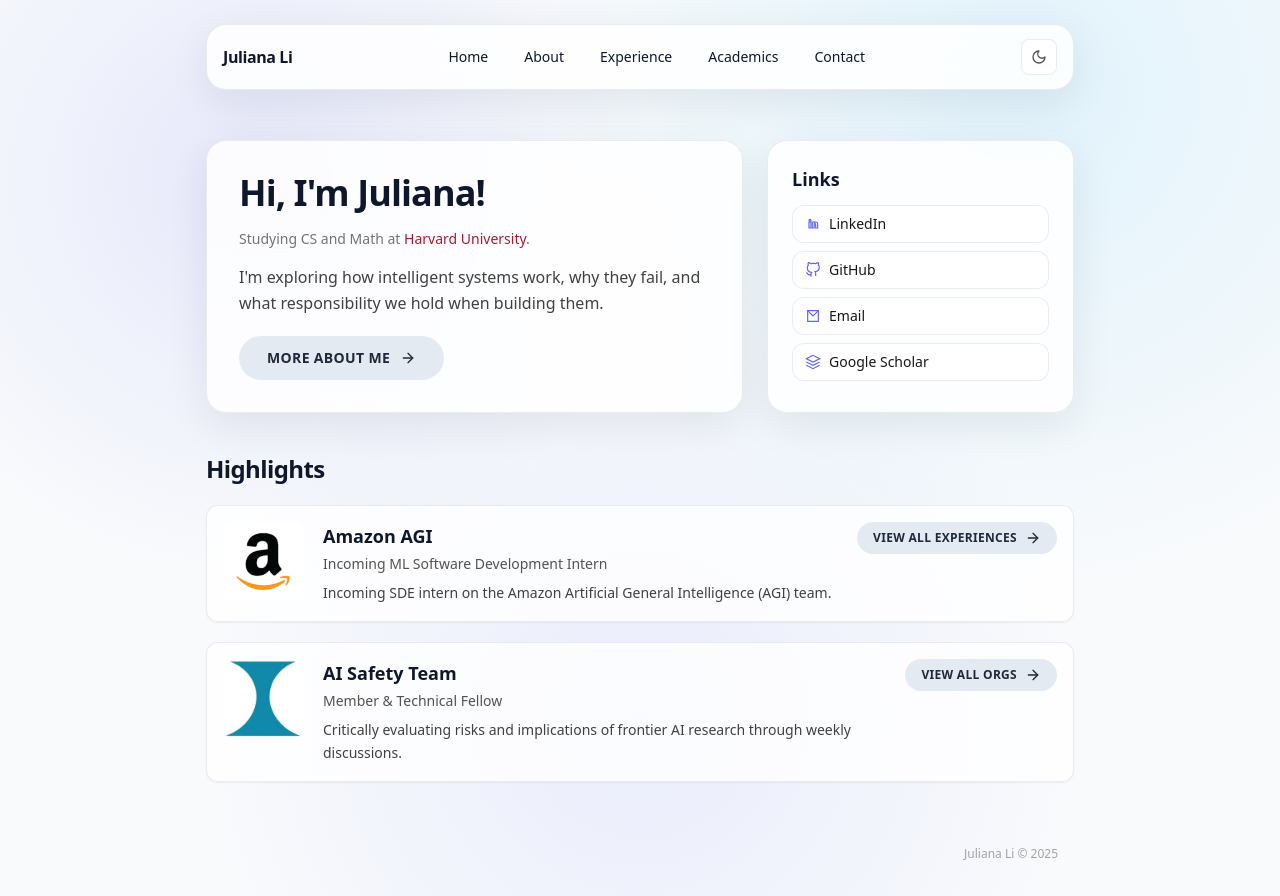
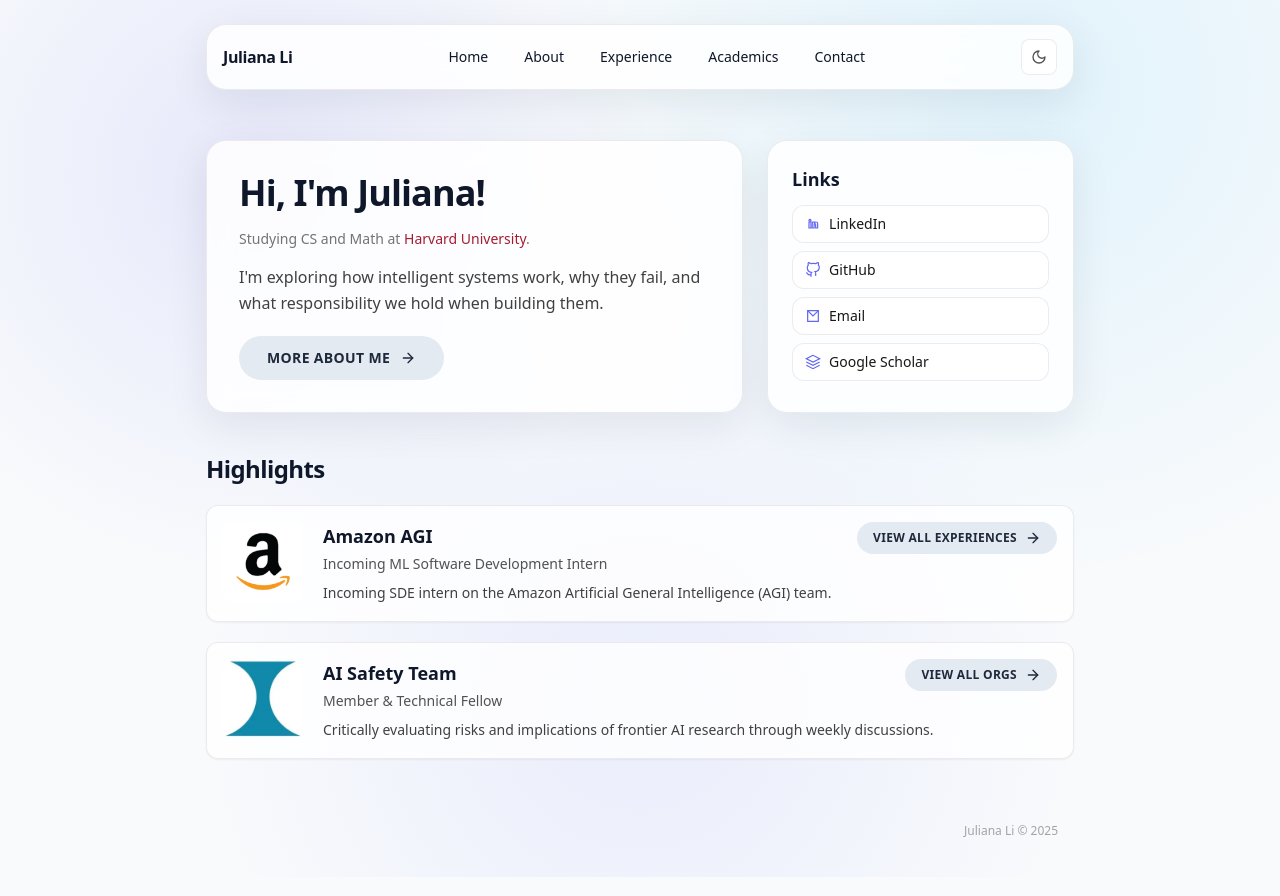
Before and after one commit to lijuliana/personal-website, a Next.js app: page / in a window 1280 px wide. Shown: the top 896 px of the page. Built offline with nearby package versions, Linux system fonts and the light colour scheme.

Commit message:
Fix text wrapping on homepage by matching academics page layout structure

```diff
--- a/src/app/page.tsx
+++ b/src/app/page.tsx
@@ -183,7 +183,7 @@ export default function HomePage() {
                 <LogoImage company={amazonAGI.company} link={amazonAGI.link} />
                 <div className="flex-1">
                   <div className="flex items-start justify-between gap-3">
-                    <div className="flex-1">
+                    <div>
                       {amazonAGI.link ? (
                         <Link
                           href={amazonAGI.link}
@@ -197,7 +197,6 @@ export default function HomePage() {
                         <h3 className="text-lg font-semibold">{amazonAGI.company}</h3>
                       )}
                       <p className="mt-1 text-sm font-medium text-neutral-600 dark:text-slate-400">{amazonAGI.role}</p>
-                      <p className="mt-2 text-sm leading-relaxed text-neutral-700 dark:text-slate-300">{amazonAGI.summary}</p>
                     </div>
                     <Link
                       href="/experience"
@@ -207,6 +206,7 @@ export default function HomePage() {
                       <ArrowIcon />
                     </Link>
                   </div>
+                  <p className="mt-2 text-sm leading-relaxed text-neutral-700 dark:text-slate-300">{amazonAGI.summary}</p>
                 </div>
               </div>
             </article>
@@ -217,7 +217,7 @@ export default function HomePage() {
                 <LogoImage company={aiSafety.company} link={aiSafety.link} />
                 <div className="flex-1">
                   <div className="flex items-start justify-between gap-3">
-                    <div className="flex-1">
+                    <div>
                       {aiSafety.link ? (
                         <Link
                           href={aiSafety.link}
@@ -231,7 +231,6 @@ export default function HomePage() {
                         <h3 className="text-lg font-semibold">{aiSafety.company}</h3>
                       )}
                       <p className="mt-1 text-sm font-medium text-neutral-600 dark:text-slate-400">{aiSafety.role}</p>
-                      <p className="mt-2 text-sm leading-relaxed text-neutral-700 dark:text-slate-300">{aiSafety.summary}</p>
                     </div>
                     <Link
                       href="/academics"
@@ -241,6 +240,7 @@ export default function HomePage() {
                       <ArrowIcon />
                     </Link>
                   </div>
+                  <p className="mt-2 text-sm leading-relaxed text-neutral-700 dark:text-slate-300">{aiSafety.summary}</p>
                 </div>
               </div>
             </article>
```
